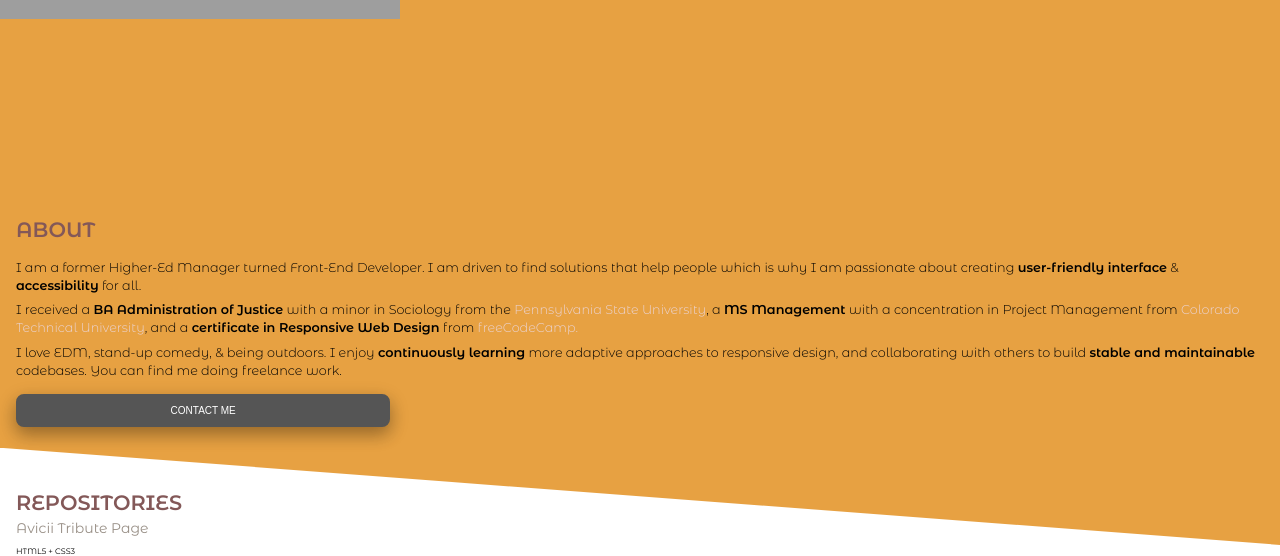
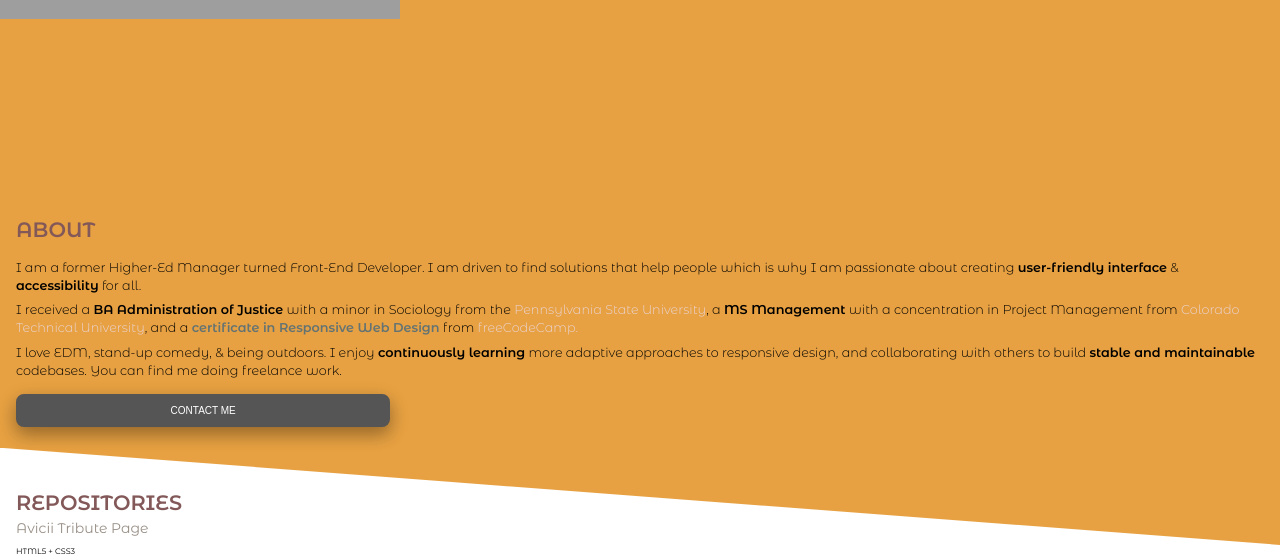
Before and after one commit to dcc5235/Dany_Personal_Portfolio, a website: page index.html in a window 1280 px wide. Shown: the part 281-837 px from the top of the page. Drawn offline with nearby package versions, Linux system fonts and the light colour scheme; files that its build step writes are made by us from their sources; grey boxes are pictures that could not be loaded.

Commit message:
changed link color

```diff
--- a/sass/components/_button.scss
+++ b/sass/components/_button.scss
@@ -4,7 +4,7 @@
 
 .link--cert {
   text-decoration: none;
-  color: $color-primary-7;
+  color: $color-primary-4;
 
   &:hover {
     color: $color-grey-2;
```
